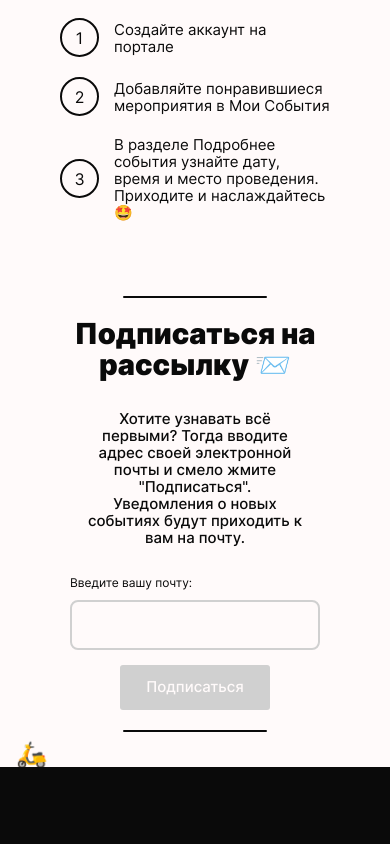
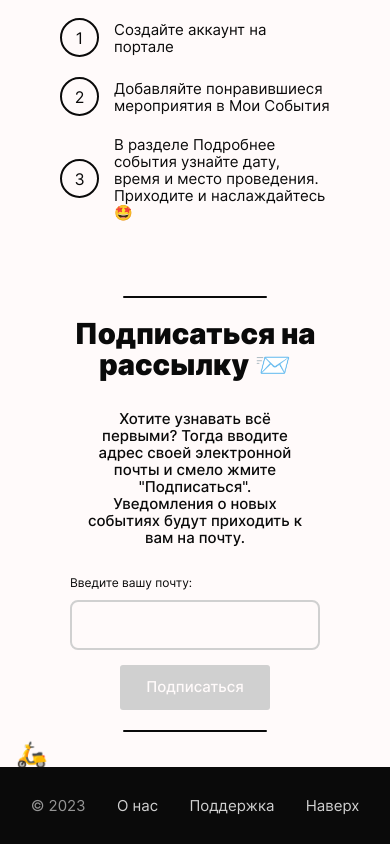
Before and after one commit to VasilyRazdorsky/RTUITLab_recruit, a Next.js app: page / in a window 390 px wide. Shown: the part 1510-2354 px from the top of the page. Before the commit the page ends 2277 px from the top, so only its background shows below. Built offline with nearby package versions, Linux system fonts and the light colour scheme.

Commit message:
Implement Footer and UpArrow components

```diff
--- /dev/null
+++ b/src/components/Footer.js
@@ -0,0 +1,19 @@
+import Link from "next/link";
+import UpArrow from "./UpArrow";
+
+export default function Footer() {
+  const date = new Date();
+
+  return (
+    <section className="footer">
+      <p className="footer__year">© {date.getFullYear()}</p>
+      <Link href="/about-us" className="footer__link">
+        О нас
+      </Link>
+      <Link href="/support" className="footer__link">
+        Поддержка
+      </Link>
+      <UpArrow />
+    </section>
+  );
+}
--- a/src/components/Header.jsx
+++ b/src/components/Header.jsx
@@ -6,7 +6,7 @@ const Header = ({isLoggedIn, onLogout}) => {
     const router = useRouter();
 
     return (
-        <header className="header" id="mailing-list">
+        <header className="header" id="up">
             <p className="header__logo">МосСобытия</p>
 
             <nav className="header__page-navigation">
--- a/src/components/Layout.js
+++ b/src/components/Layout.js
@@ -1,9 +1,11 @@
 import Header from "./Header";
+import Footer from "./Footer";
 export default function Layout({ children, isLoggedIn, onLogout }) {
   return (
     <>
       <Header isLoggedIn={isLoggedIn} onLogout={onLogout} />
       {children}
+      <Footer />
     </>
   );
 }
--- /dev/null
+++ b/src/components/UpArrow.js
@@ -0,0 +1,9 @@
+import { Link } from "react-scroll";
+
+export default function UpArrow() {
+  return (
+    <Link to="up" className="link-up" smooth={true}>
+      Наверх
+    </Link>
+  );
+}
--- /dev/null
+++ b/src/styles/Footer.css
@@ -0,0 +1,57 @@
+.footer {
+    padding: 40px 30px;
+    display: flex;
+    justify-content: space-around;
+}
+
+.footer__year {
+    margin: 0;
+    color: #D0D0D0;
+    opacity: .7;
+}
+
+.footer__link {
+    text-decoration: none;
+    color: #D0D0D0;
+    transition: all .3s ease-in;
+}
+
+.footer__link:hover {
+    opacity: .8;
+}
+
+.link-up {
+    color: #D0D0D0;
+    cursor: pointer;
+    transition: all .3s ease-in;
+}
+
+.link-up:hover {
+    opacity: .8;
+}
+
+@media screen and (max-width: 1000px) {
+    .footer {
+        padding: 40px 20px;
+    }
+}
+
+@media screen and (max-width: 540px) {
+    .footer {
+        padding: 30px 15px;
+    }
+    .footer__link {
+        font-size: 15px;
+        line-height: 17px;
+    }
+
+    .link-up {
+        font-size: 15px;
+        line-height: 17px;
+    }
+
+    .footer__year {
+        font-size: 15px;
+        line-height: 17px;
+    }
+}
--- a/src/styles/Subscription.css
+++ b/src/styles/Subscription.css
@@ -4,7 +4,7 @@
 }
 
 .subscription {
-    padding: 70px 30px;
+    padding: 30px 30px 70px 30px;
     background-color: #FFFAFA;
     color: #0A0A0A;
     position: relative;
--- a/src/styles/index.css
+++ b/src/styles/index.css
@@ -9,3 +9,4 @@
 @import url("@/styles/MainInfo.css");
 @import url("@/styles/HowToUse.css");
 @import url("@/styles/Subscription.css");
+@import url("@/styles/Footer.css");
```
